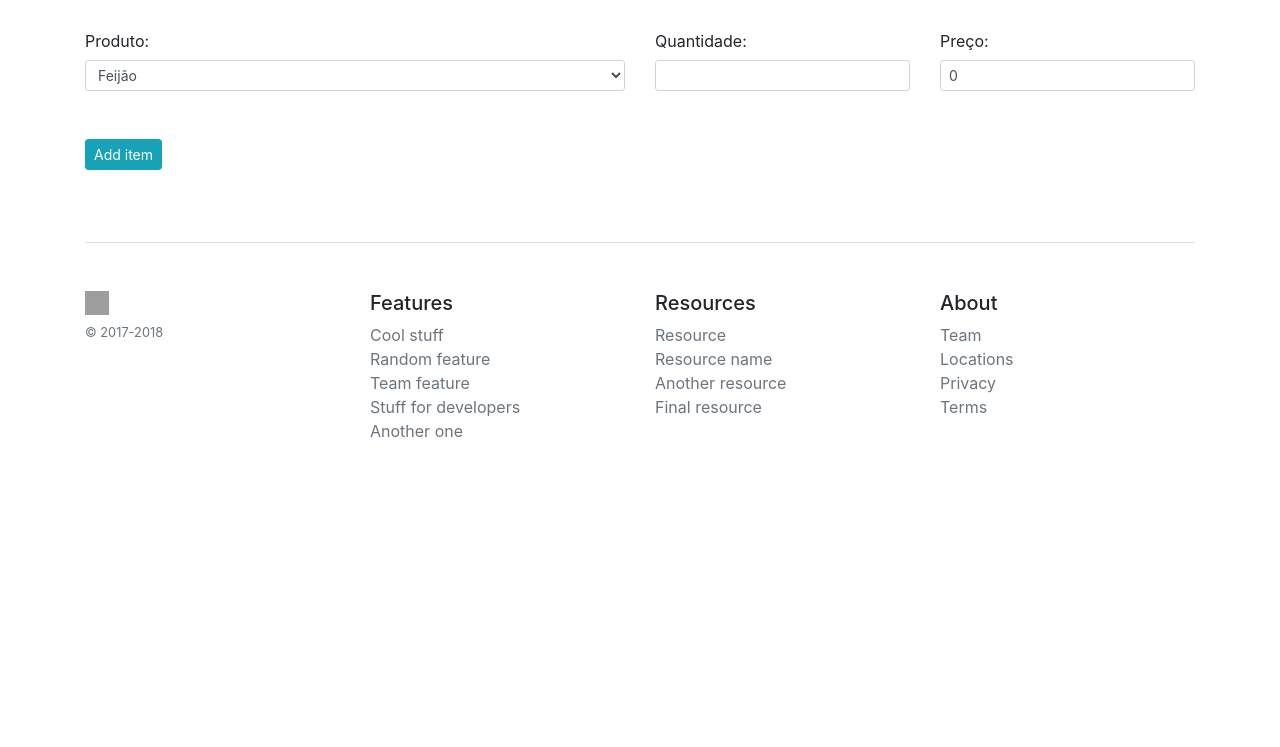
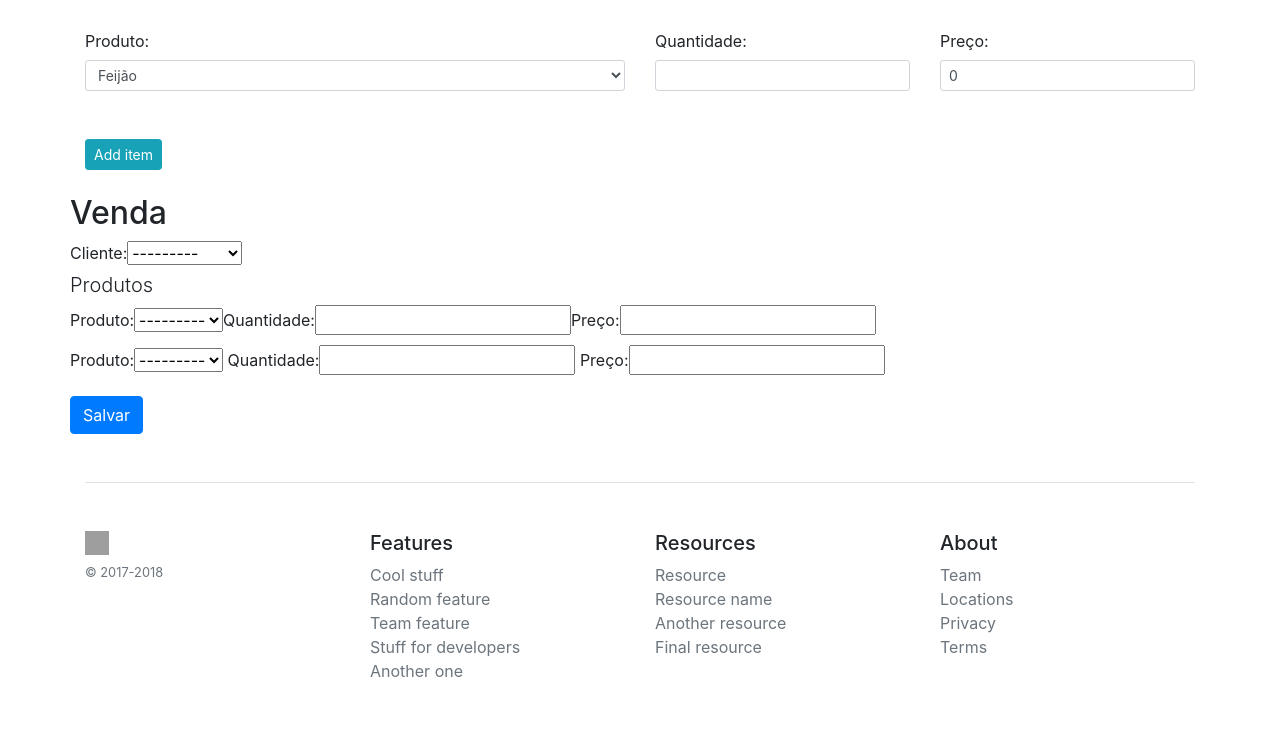
Before and after one commit to guilehm/Mercado, a Django app: page /pedidos/ in a window 1280 px wide. Shown: the part 258-1005 px from the top of the page. Before the commit the page ends 695 px from the top, so only its background shows below. Run offline with Django 3.2, Linux system fonts and the light colour scheme; data comes from the database, SQL or seed files in the repository; some libraries are stand-ins or nearby versions; grey boxes are pictures that could not be loaded.

Commit message:
Implementing Inline Formset Factory

```diff
--- a/core/forms.py
+++ b/core/forms.py
@@ -1,15 +1,16 @@
 from django import forms
-from .models import Cliente
+from .models import Pedido
+from .models import DetalhePedido
 
-class ClienteForm(forms.ModelForm):
+class PedidoForm(forms.ModelForm):
+
     class Meta:
-        model = Cliente
-        fields = {
-            'cliente',
-            'cpf',
-        }
+        model = Pedido
+        fields = '__all__'
 
-    def save(self, commit=True):
-        cliente         = Cliente()
-        cliente.cliente = self.cleaned_data['cliente']
-        cliente.cpf     = self.cleaned_data['cpf']
+
+class DetalhePedidoForm(forms.ModelForm):
+
+    class Meta:
+        model = DetalhePedido
+        fields = '__all__'
--- a/core/models.py
+++ b/core/models.py
@@ -1,4 +1,5 @@
 from django.db import models
+from django.core.validators import MinValueValidator
 
 # Create your models here.
 class Cliente(models.Model):
@@ -12,7 +13,7 @@
 class Produto(models.Model):
     produto     = models.CharField('Nome Produto', max_length=20)
     descricao   = models.TextField('Descrição', max_length=500)
-    preco       = models.DecimalField('Preço', decimal_places=2, max_digits=7)
+    preco       = models.DecimalField('Preço', decimal_places=2, max_digits=7, validators=[MinValueValidator(0.01)])
 
     def __str__(self):
         return self.produto
@@ -23,7 +24,8 @@
     criado      = models.DateField('Criado em', auto_now_add=True)
     modificado  = models.DateField('Modificado em', auto_now_add=False, auto_now=True)
 
-
+    def __str__(self):
+        return self.id
 class DetalhePedido(models.Model):
     pedido      = models.ForeignKey(Pedido, on_delete=models.CASCADE)
     produto     = models.ForeignKey(Produto, on_delete=models.CASCADE)
--- a/core/templates/core/pedidos.html
+++ b/core/templates/core/pedidos.html
@@ -28,6 +28,49 @@
             </div>
         </div>
         <a href="#" class="btn btn-sm btn-info mb-4" id="add-item">Add item</a>
+    </div>
+
+    <div class="container">
+        <div class="row">
+
+          <form action="" method="POST">
+              {% csrf_token %}
+
+              <h2>Venda</h2>
+              <div class="row">
+                  <div class="col-xs-8 col-md-5">
+                      {{ forms }}
+                      {{ formset.management_form }}
+                  </div>
+              </div>
+              <h3 class="lead">Produtos</h3>
+              <div id="order1" class="form-inline">
+                  {% for item_order_form in formset %}
+                  <div id="item-{{ forloop.counter0 }}" class="form-group">
+                      {{ item_order_form }}
+                  </div>
+                  {% endfor %}
+              </div>
+
+              <div id="item-__prefix__" class="form-group" style="margin-top: 10px">
+                {{ formset.empty_form }}
+              </div>
+
+              <!--<a class="btn btn-info" id="add-item1"><i class="fa fa-plus"></i>Add Item</a>-->
+
+              <div class="form-inline buttons">
+                  <!--<a href="{% url 'core:index' %}" class="btn btn-danger pull-right">-->
+                      <!--<i class="fa fa-times"></i>-->
+                      <!--Cancelar-->
+                  <!--</a>-->
+                  <button class="btn btn-primary pull-right" value="Save">
+                      <i class="fa fa-floppy-o"></i>
+                      Salvar
+                  </button>
+              </div>
+
+          </form>
+        </div>
     </div>
 
 
--- a/core/views.py
+++ b/core/views.py
@@ -7,8 +7,13 @@
 from django.urls import reverse
 from django.shortcuts import render
 from django.shortcuts import redirect
+from django.shortcuts import resolve_url
+from django.forms.models import inlineformset_factory
 from .models import Produto
 from .models import Pedido
+from .models import DetalhePedido
+from .forms import PedidoForm
+from .forms import DetalhePedidoForm
 
 
 # Create your views here.
@@ -27,9 +32,33 @@
 def pedidos(request):
     produtos = Produto.objects.all()
     pedidos = Pedido.objects.all()
+
+    pedido_forms = Pedido()
+    item_pedido_formset = inlineformset_factory(
+        Pedido, DetalhePedido, form=DetalhePedidoForm,extra=0, can_delete=False, min_num=1, validate_min=True
+    )
+
+    if request.method == 'POST':
+        forms = PedidoForm(request.POST, request.FILES,
+                           instance=pedido_forms, prefix='main')
+        formset = item_pedido_formset(
+            request.POST, request.FILES, instance=pedido_forms, prefix='produto'
+        )
+
+        if forms.is_valid() and formset.is_valid():
+            forms = forms.save()
+            formset.save()
+            return HttpResponseRedirect(resolve_url('core:pedidos', forms.pk))
+
+    else:
+        forms = PedidoForm(instance=pedido_forms, prefix='main')
+        formset = item_pedido_formset(instance=pedido_forms, prefix='produto')
+
     context = {
         'pedidos' : pedidos,
         'produtos': produtos,
+        'forms' : forms,
+        'formset' : formset,
     }
     return render(request, 'core/pedidos.html', context)
 
```
Also changed, not shown: core/migrations/0004_auto_20180413_0924.py (added), db.sqlite3.
